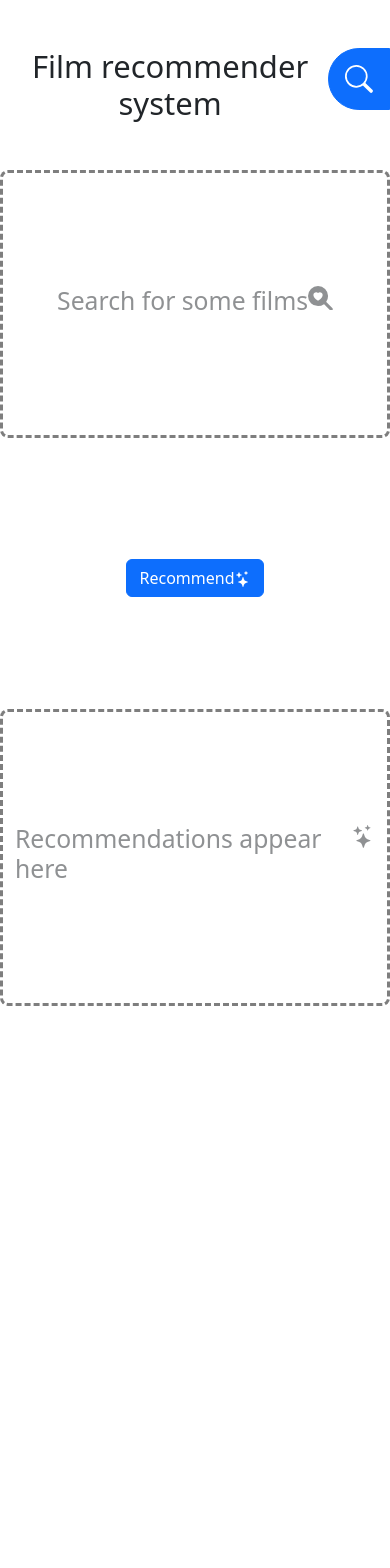
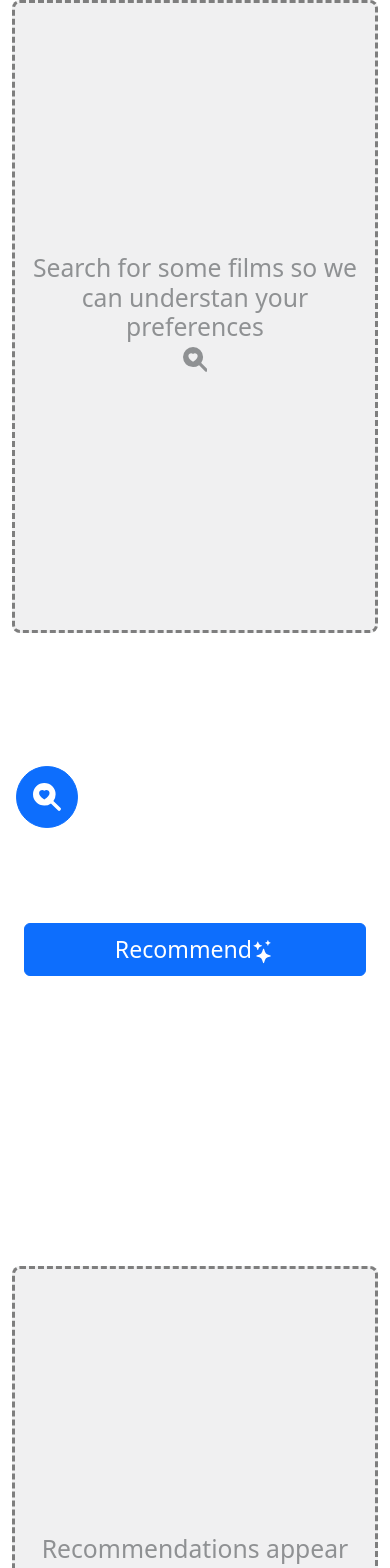
Before and after one commit to rat-nick/deepRec-frontend, a React (Create React App) app: page / in a window 390 px wide. Shown: the top 1568 px of the page. Before the commit the page ends 1014 px from the top, so only its background shows below. Built offline with nearby package versions, Linux system fonts and the light colour scheme.

Commit message:
polished up UI for responsiveness

```diff
--- a/package.json
+++ b/package.json
@@ -10,6 +10,7 @@
     "bootstrap-icons": "^1.10.5",
     "generate-react-cli": "^8.3.0",
     "react": "^18.2.0",
+    "react-bootstrap": "^2.8.0",
     "react-bootstrap-icons": "^1.10.3",
     "react-dom": "^18.2.0",
     "react-scripts": "5.0.1",
--- a/src/App.js
+++ b/src/App.js
@@ -1,9 +1,9 @@
-import React, { useEffect, useState } from 'react';
+import React, { useState } from 'react';
 import 'bootstrap/dist/css/bootstrap.css';
 import ItemList from './components/ItemList/ItemList';
 import films from './movies.json';
 import "bootstrap/dist/js/bootstrap.bundle.min";
-import { Search, SearchHeartFill, Stars } from 'react-bootstrap-icons';
+import { SearchHeartFill, Stars } from 'react-bootstrap-icons';
 import './App.css';
 
 
@@ -14,16 +14,15 @@ function App() {
   const [recommendations, setRecommendations] = useState([])
 
   let preferenceList =
-    <h4 className="col-12 col-md d-flex align-items-center border-dashed justify-content-center border border-black border-3 rounded-3 opacity-50 ">
-      <p className='justify-content-center h2 d-flex'>
-        Search for some films <SearchHeartFill />
-      </p>
-    </h4 >
+    <div className="bg-secondary-subtle col-12 d-flex align-items-center col-md border-dashed border border-black border-3 rounded-3 opacity-50 h-75">
+      <p class='text-center h2'>Search for some films so we can understan your preferences <br /><SearchHeartFill /></p>
+    </div>
   if (preferences.length > 0) {
     preferenceList =
-      <div className="col-12 col-md my-2 vh-100">
+      <div className="col-12 col-md p-1 g-0 h-100 bg-primary-subtle h-75">
         <ItemList
           items={[...preferences]}
+          className="h-100"
           onItemRemove={(item) => {
             item.status = 0;
             setPreferences(prev => prev.filter(x => x !== item));
@@ -33,17 +32,14 @@ function App() {
   }
 
   let recomendationsList =
-    <h4 className="col-12 col-md d-flex align-items-center justify-content-center border border-dashed border-black border-3 rounded-3 opacity-50">
-      <div className='justify-content-center h2 d-flex'>
-        Recommendations appear here <Stars />
-      </div>
-    </h4>
+    <div className="bg-secondary-subtle col-12 col-md d-flex align-items-center justify-content-center border border-dashed border-black border-3 rounded-3 opacity-50 h-75">
+      <p class='text-center h2'>Recommendations appear here <br /><Stars /></p>
+    </div >
   if (recommendations.length > 0) {
     recomendationsList =
-      <div className='col-12 col-md vh-100'>
+      <div className='col-12 col-md bg-primary-subtle h-75'>
         <ItemList
           items={recommendations}
-          className='overflow-auto'
           onItemLike={(item) => {
             item.status = 1;
             setPreferences([item, ...preferences]);
@@ -62,32 +58,37 @@ function App() {
 
 
   return (
-    <div className="container-fluid m-0 p-0">
+    <div className="container-fluid">
       <button
-        className="btn btn-primary float-end rounded-start-circle rounded-end-0 p-3 sticky-top"
+        className="btn btn-primary position-fixed start-0 bottom-0 rounded-circle p-3 m-3 z-3"
         type="button"
         data-bs-toggle="offcanvas"
         data-bs-target="#searchPanel"
         aria-controls="offcanvasExample">
-        <Search className='fw-bold display-6' />
+        <SearchHeartFill className='fw-bold display-6' />
       </button>
-      <div className="container-xxl m-auto">
-        <div className="row my-5 text-center align-content-center justify-content-center display-5">
-          Film recommender system
+
+      <div className="container-fluid container-xxl m-auto h-75">
+
+        <div className="row my-5 text-center align-content-center justify-content-center display-5 navbar navbar-expand-md d-md-block d-none">
+          <div className="box-flex">Film recommender system </div>
+
         </div>
 
         {/* Search Panel Off Canvas */}
-        <div className="offcanvas offcanvas-end " tabIndex="-1" id='searchPanel' aria-labelledby="offcanvasLabel">
+        <div className="offcanvas offcanvas-start " tabIndex="-1" id='searchPanel' aria-labelledby="offcanvasLabel">
           <div className='offcanvas-header'>
 
-            <div className="input-group">
-              <input type="text" className="form-control m-1" placeholder='search' aria-label='search' />
+            <div className="input-group justify-content-center align-items-center d-flex ">
+              <input type="text" className="form-control m-1" placeholder='search' aria-label='search' autoFocus />
               <button type="button" class="btn-close" data-bs-target="#searchPanel" data-bs-dismiss="offcanvas" aria-label="Close"></button>
             </div>
+
           </div>
+
           <ItemList
             id="searchResults"
-            className='offcanvas-body overflow-scroll '
+            className='offcanvas-body overflow-y-scroll '
             items={[...searchResults].filter(x =>
               !preferences.includes(x) &&
               !recommendations.includes(x)
@@ -114,12 +115,14 @@ function App() {
 
           {/* List of prefered items */}
           {preferenceList}
-          <div class='col-12 col-md-2 justify-content-center d-flex align-items-center'>
-            <button className='btn btn-primary'>
+
+          <div class='col-12 col-md-3 justify-content-center d-flex align-items-center box m-0 h-75'>
+            <button className='btn btn-primary fs-3 w-100 p-2 z-4'>
               Recommend
               <Stars></Stars>
             </button>
           </div>
+
           {/* List of recommended items */}
           {recomendationsList}
 
--- /dev/null
+++ b/src/components/Button/Button.css
@@ -0,0 +1 @@
+.Button {}
--- /dev/null
+++ b/src/components/Button/Button.js
@@ -0,0 +1,20 @@
+import React from 'react'
+import PropTypes from 'prop-types';
+
+export default function Button(props) {
+
+  return (
+    <button className={props.className} onClick={() => props.onClick()}>{props.text}</button>
+  )
+}
+
+
+Button.propTypes = {
+  text: PropTypes.string,
+  onClick: PropTypes.func,
+};
+
+Button.defaultProps = {
+  text: "Button",
+  onClick: () => console.log("Button clicked")
+};
--- a/src/components/ItemCard/ItemCard.js
+++ b/src/components/ItemCard/ItemCard.js
@@ -3,14 +3,25 @@ import './ItemCard.css';
 import 'bootstrap/dist/css/bootstrap.css';
 import PropTypes from 'prop-types';
 import { HandThumbsUpFill, HandThumbsDownFill, XLg } from 'react-bootstrap-icons';
-
+import Button from '../Button/Button';
 
 const ItemCard = (props) => {
 
-  let likeButton = <button className="btn btn-success m-auto p-1 fw-bolder" onClick={() => props.onLike()}><HandThumbsUpFill /></button>
-  let dislikeButton = <button className="btn btn-danger m-auto p-1 fw-bolder" onClick={() => props.onDislike()}><HandThumbsDownFill /></button>
-  let deleteButton = <button className="btn btn-warning m-auto p-1 fw-bolder" onClick={() => props.onRemove()}><XLg /></button>
-  let buttons = <React.Fragment>{likeButton}{dislikeButton}</React.Fragment>
+  let likeButton = <Button className="btn btn-success m-auto p-1" text={<HandThumbsUpFill />} onClick={() => props.onLike()} />;
+  let dislikeButton = <Button className="btn btn-danger m-auto p-1" text={<HandThumbsDownFill />} onClick={() => props.onDislike()} />;
+  let deleteButton = <Button className="btn btn-warning m-auto p-1" text={<XLg />} onClick={() => props.onRemove()} />;
+
+  let buttons =
+    <React.Fragment class="position-relative">
+      {likeButton}{dislikeButton}
+    </React.Fragment>
+  if (props.status !== 0) {
+    buttons =
+      <React.Fragment class="position-relative">
+        {deleteButton}
+      </React.Fragment>
+  }
+
 
   let bg = 'bg-white'
   if (props.status === 1)
@@ -21,19 +32,19 @@ const ItemCard = (props) => {
 
 
   return (
-    <div className={`card col ${bg}`}>
-      <div div className="card-body row py-0 ps-0">
-        <img src={props.imageURL} alt="Card" className="card-img-left p-0 col-3 ms-2" />
+    <div className={`card ${bg} d-flex`}>
+      <div div className="card-body d-flex py-0 ps-0">
+        <img src={props.imageURL} alt="Card" className="card-img-left ps-0 col-3 ms-0" />
         <div className="row col ms-1 mt-3">
           <div>{props.title}</div>
-          <div className='mb-0 align-bottom d-none d-md-block'>
+          <div className='mb-0 align-items-bottom d-none d-md-flex'>
             {props.genres.map((item) => (
               <div className="badge bg-secondary p-1 m-1 col rounded-pill">{item}</div>
             ))}
           </div>
         </div>
-        <div className="col-2 row p-3 py-3">
-          {props.status === 0 ? buttons : deleteButton}
+        <div className="col-2 row p-3 py-3 top-0 end-100">
+          {buttons}
         </div>
       </div>
     </div >
--- a/src/components/ItemList/ItemList.js
+++ b/src/components/ItemList/ItemList.js
@@ -1,11 +1,11 @@
-import React from 'react';
 import PropTypes from 'prop-types';
 import './ItemList.css';
 import ItemCard from '../ItemCard/ItemCard';
 
-const ItemList = (props) => (
+function ItemList(props) {
 
-  <div className="item-list overflow-scroll" style={{ height: "100vh" }}>
+  return (
+    <div className="item-list overflow-y-auto overflow-x-hidden h-100 z-0" >
       {[...props.items].map((item) => (
         <ItemCard
           onLike={() => props.onItemLike(item)}
@@ -15,8 +15,8 @@ const ItemList = (props) => (
         </ItemCard>
       ))}
     </div >
-
-);
+  )
+};
 
 ItemList.propTypes = {
   items: PropTypes.arrayOf(PropTypes.object),
```
Also changed, not shown: 2 other files (tests, documents, lock files or other folders). Lines whose indentation alone changed are shown as unchanged.
